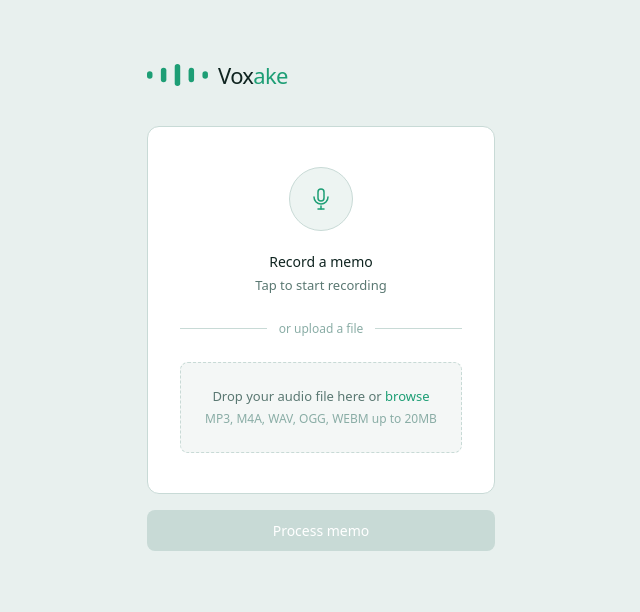
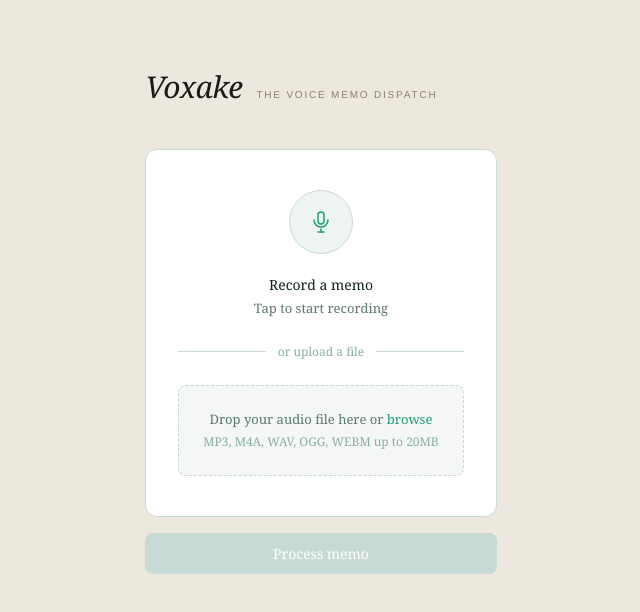
Before and after one commit to ismailingg/Voxake-Frontend, a Next.js app: page / in a window 1280 px wide. Shown: the top 612 px of the page, without its empty margins (319-959 px from the left). Built offline with nearby package versions, Linux system fonts and the light colour scheme.

Commit message:
ui overrhaul part 1

```diff
--- a/app/components/Logo.tsx
+++ b/app/components/Logo.tsx
@@ -1,36 +1,24 @@
-export default function Logo({ size = 22 }: { size?: number }) {
-  const barWidth = size * 0.25
-  const gap = size * 0.38
-  const heights = [size * 0.33, size * 0.67, size, size * 0.67, size * 0.33]
-  const totalMark = barWidth * 5 + gap * 4
-
+export default function Logo() {
   return (
-    <div style={{ display: "flex", alignItems: "center", gap: "10px" }}>
-      <svg
-        width={totalMark}
-        height={size}
-        viewBox={`0 0 ${totalMark} ${size}`}
-      >
-        {heights.map((h, i) => (
-          <rect
-            key={i}
-            x={i * (barWidth + gap)}
-            y={(size - h) / 2}
-            width={barWidth}
-            height={h}
-            rx={barWidth / 2}
-            fill="#1D9E75"
-          />
-        ))}
-      </svg>
+    <div style={{ display: "flex", alignItems: "baseline", gap: "14px" }}>
       <span style={{
-        fontSize: size,
-        fontWeight: 500,
-        letterSpacing: "-0.03em",
-        color: "#0F2420",
-        lineHeight: 1,
+        fontSize: "30px",
+        fontWeight: 400,
+        letterSpacing: "-0.02em",
+        color: "#1A1A17",
+        fontStyle: "italic",
+        fontFamily: 'Georgia, "Times New Roman", serif',
       }}>
-        Vox<span style={{ color: "#1D9E75" }}>ake</span>
+        Voxake
+      </span>
+      <span style={{
+        fontFamily: '"Helvetica Neue", Arial, sans-serif',
+        fontSize: "10px",
+        letterSpacing: "0.18em",
+        textTransform: "uppercase",
+        color: "#8A7F68",
+      }}>
+        The Voice Memo Dispatch
       </span>
     </div>
   )
--- a/app/globals.css
+++ b/app/globals.css
@@ -7,7 +7,12 @@
 }
 
 body {
-  background-color: #E8F0EE;
-  font-family: var(--font-sans, system-ui, sans-serif);
-  color: #0F2420;
+  background-color: #EDE8DE;
+  font-family: Georgia, "Times New Roman", serif;
+  color: #1A1A17;
 }
+
+::selection {
+  background: #A8421E;
+  color: #F5F1E8;
+}
```
